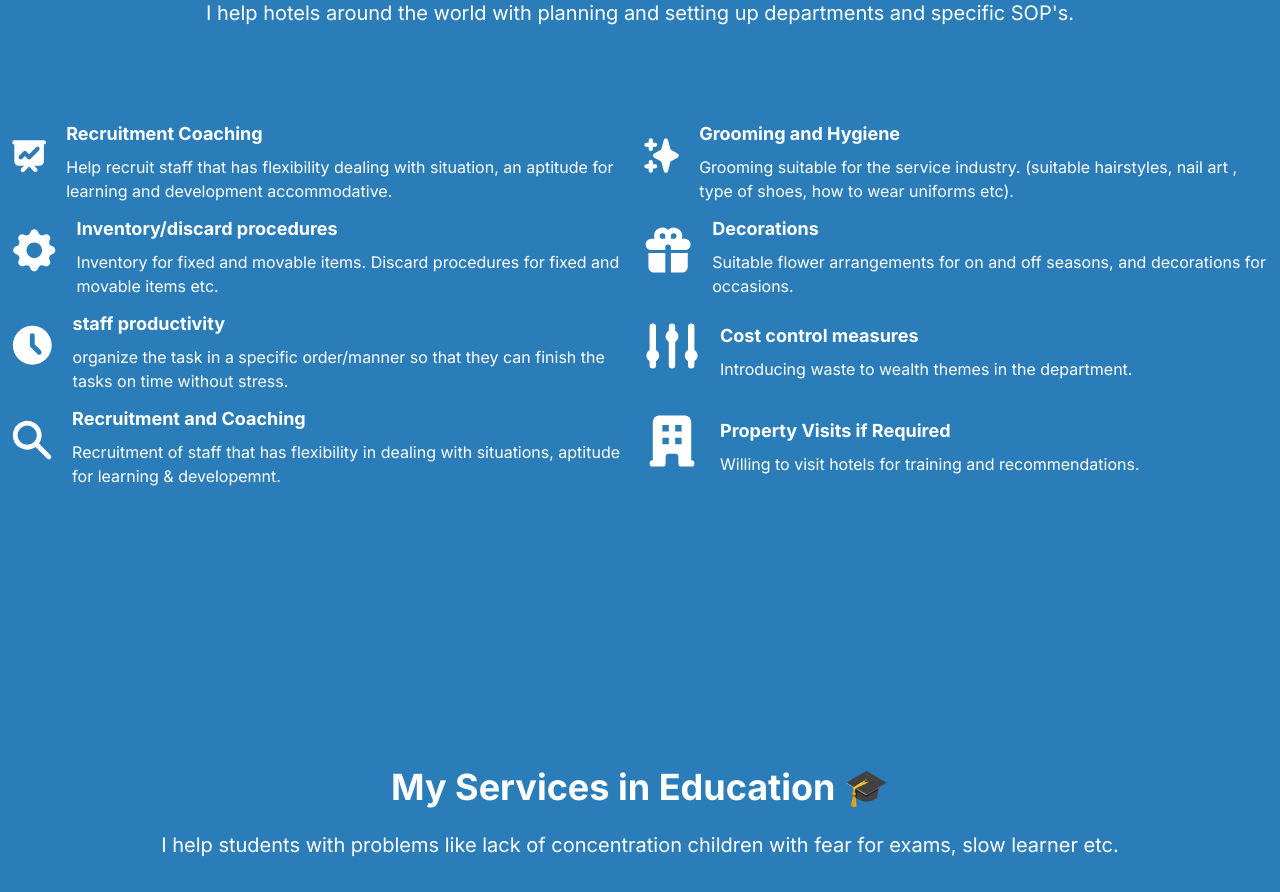
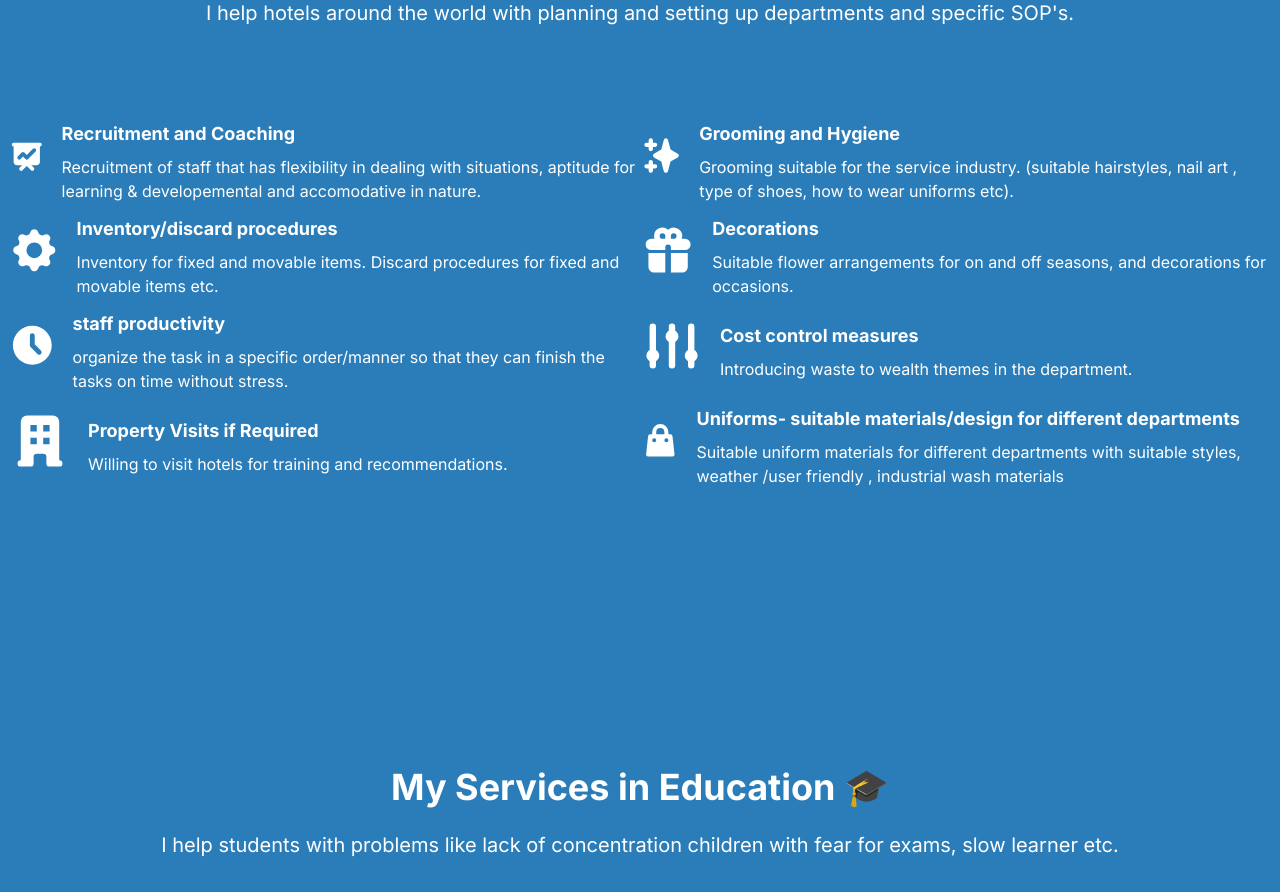
Before and after one commit to faraaz-baig/portfolio, a Nuxt app: page / in a window 1280 px wide. Shown: the part 1000-1892 px from the top of the page. Built offline with nearby package versions, Linux system fonts and the light colour scheme.

Commit message:
content changes

```diff
--- /dev/null
+++ b/components/buy.vue
@@ -0,0 +1,13 @@
+<template>
+  <svg
+    xmlns="http://www.w3.org/2000/svg"
+    viewBox="0 0 20 20"
+    fill="currentColor"
+  >
+    <path
+      fill-rule="evenodd"
+      d="M10 2a4 4 0 00-4 4v1H5a1 1 0 00-.994.89l-1 9A1 1 0 004 18h12a1 1 0 00.994-1.11l-1-9A1 1 0 0015 7h-1V6a4 4 0 00-4-4zm2 5V6a2 2 0 10-4 0v1h4zm-6 3a1 1 0 112 0 1 1 0 01-2 0zm7-1a1 1 0 100 2 1 1 0 000-2z"
+      clip-rule="evenodd"
+    />
+  </svg>
+</template>
--- a/pages/index.vue
+++ b/pages/index.vue
@@ -43,10 +43,13 @@
         <div class="flex flex-col lg:flex-row items-center">
           <Coaching class="w-16" />
           <div class="w-96 text-center lg:text-left">
-            <p class="font-bold text-lg mt-3 lg:ml-4">Recruitment Coaching</p>
+            <p class="font-bold text-lg mt-3 lg:ml-4">
+              Recruitment and Coaching
+            </p>
             <p class="mt-2 px-2 lg:px-0 lg:ml-4">
-              Help recruit staff that has flexibility dealing with situation, an
-              aptitude for learning and development accommodative.
+              Recruitment of staff that has flexibility in dealing with
+              situations, aptitude for learning & developemental and
+              accomodative in nature.
             </p>
           </div>
         </div>
@@ -102,18 +105,6 @@
           </div>
         </div>
         <div class="flex flex-col lg:flex-row items-center">
-          <Hire class="w-16" />
-          <div class="w-96 text-center lg:text-left">
-            <p class="font-bold text-lg mt-3 lg:ml-4">
-              Recruitment and Coaching
-            </p>
-            <p class="mt-2 px-2 lg:px-0 lg:ml-4">
-              Recruitment of staff that has flexibility in dealing with
-              situations, aptitude for learning & developemnt.
-            </p>
-          </div>
-        </div>
-        <div class="flex flex-col lg:flex-row items-center">
           <Visit class="w-16" />
           <div class="w-96 text-center lg:text-left">
             <p class="font-bold text-lg mt-3 lg:ml-4">
@@ -121,6 +112,18 @@
             </p>
             <p class="mt-2 px-2 lg:px-0 lg:ml-4">
               Willing to visit hotels for training and recommendations.
+            </p>
+          </div>
+        </div>
+        <div class="flex flex-col lg:flex-row items-center">
+          <Buy class="w-16" />
+          <div class="w-96 text-center lg:text-left">
+            <p class="font-bold text-lg mt-3 lg:ml-4">
+              Uniforms- suitable materials/design for different departments
+            </p>
+            <p class="mt-2 px-2 lg:px-0 lg:ml-4">
+              Suitable uniform materials for different departments with suitable
+              styles, weather /user friendly , industrial wash materials
             </p>
           </div>
         </div>
```
